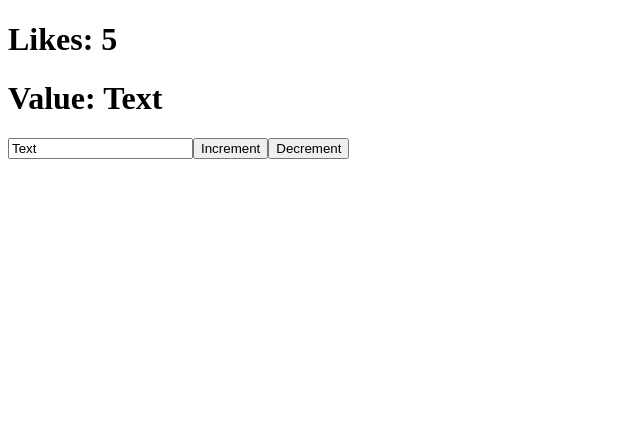
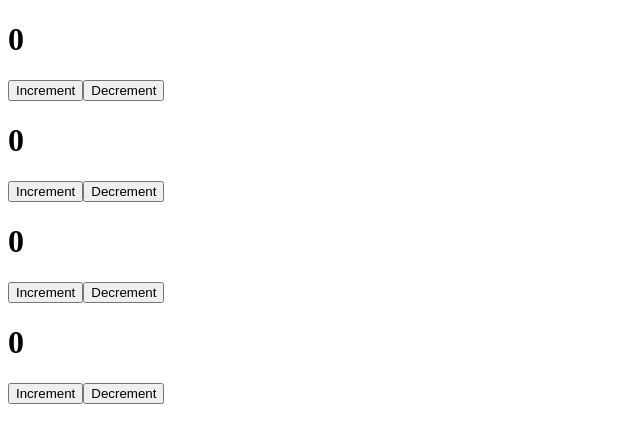
Before and after one commit to ArtSoller/ReactTests, a React (Create React App) app: page / in a window 1280 px wide. Shown: the top 442 px of the page, without its empty margins (0-640 px from the left). Built offline with nearby package versions, Linux system fonts and the light colour scheme.

Commit message:
First functional component

```diff
--- a/src/App.js
+++ b/src/App.js
@@ -1,28 +1,15 @@
-import react from 'react';
+import React from 'react';
+import Counter from './components/Counter';
 
 function App() {
-  const [likes, setLikes] = react.useState(5);
-  const [value, setValue] = react.useState('Text');
-
-  function increment() {
-    setLikes(likes + 1);
-  }
-
-  function decrement() {
-    setLikes(likes - 1);
-  }
+  const [value, setValue] = React.useState('Text');
 
   return (
     <div className="App">
-      <h1>Likes: {likes}</h1>
-      <h1>Value: {value}</h1>
-      <input
-        type="text"
-        value={value}
-        onChange={event => setValue(event.target.value)}
-      ></input>
-      <button onClick={increment}>Increment</button>
-      <button onClick={decrement}>Decrement</button>
+      <Counter/>
+      <Counter/>
+      <Counter/>
+      <Counter/>
     </div>
   );
 }
--- /dev/null
+++ b/src/components/Counter.jsx
@@ -0,0 +1,23 @@
+import React from 'react';
+
+const Counter = function () {
+    const[count, setCount] = React.useState(0);
+
+    function increment() {
+        setCount(count + 1);
+    }
+
+    function decrement() {
+        setCount(count - 1);
+    }
+
+    return (
+        <div>
+            <h1>{count}</h1>
+            <button onClick={increment}>Increment</button>
+            <button onClick={decrement}>Decrement</button>
+        </div>
+    )
+};
+
+export default Counter;
```
